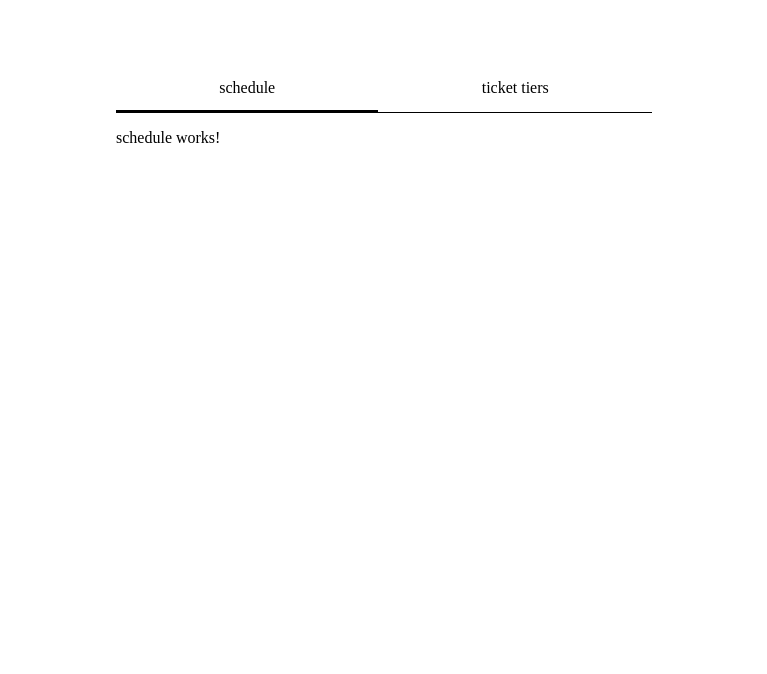
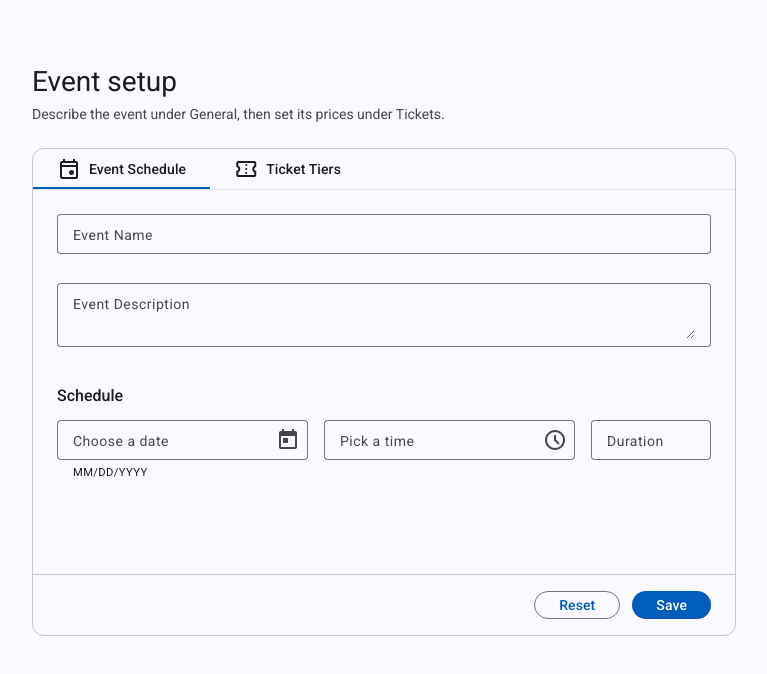
Before and after one commit to k1h1a1n/protean_assignment, an Angular app: page / in a window 1280 px wide. Shown: the top 674 px of the page, without its empty margins (256-1023 px from the left). Built offline with nearby package versions, Linux system fonts and the light colour scheme.

Commit message:
UI integrated

```diff
--- a/package.json
+++ b/package.json
@@ -11,10 +11,12 @@
   "private": true,
   "packageManager": "npm@12.0.1",
   "dependencies": {
+    "@angular/cdk": "^22.2.7",
     "@angular/common": "^22.0.0",
     "@angular/compiler": "^22.0.0",
     "@angular/core": "^22.0.0",
     "@angular/forms": "^22.0.0",
+    "@angular/material": "^22.2.7",
     "@angular/platform-browser": "^22.0.0",
     "@angular/router": "^22.0.0",
     "rxjs": "~7.8.0",
--- a/src/app/controls/schedule/schedule.html
+++ b/src/app/controls/schedule/schedule.html
@@ -1 +1,22 @@
-<p>schedule works!</p>
+<div class="container">
+
+    <mat-form-field appearance="outline" class="date">
+        <mat-label>Choose a date</mat-label>
+        <input matInput [matDatepicker]="datePicker" placeholder="MM/DD/YYYY">
+        <mat-hint>MM/DD/YYYY</mat-hint>
+        <mat-datepicker-toggle matIconSuffix [for]="datePicker"></mat-datepicker-toggle>
+        <mat-datepicker #datePicker></mat-datepicker>
+    </mat-form-field>
+
+    <mat-form-field appearance="outline" class="time">
+        <mat-label>Pick a time</mat-label>
+        <input matInput [matTimepicker]="timePicker" placeholder="HH:MM AM/PM">
+        <mat-timepicker-toggle matIconSuffix [for]="timePicker" />
+        <mat-timepicker #timePicker />
+    </mat-form-field>
+
+    <mat-form-field appearance="outline" class="duration">
+        <mat-label>Duration</mat-label>
+        <input matInput type="number" placeholder="In minutes">
+    </mat-form-field>
+</div>
--- a/src/app/controls/schedule/schedule.scss
+++ b/src/app/controls/schedule/schedule.scss
@@ -0,0 +1,17 @@
+.container {
+    display: flex;
+    flex-wrap: wrap;
+    gap: 1rem;
+}
+
+.date {
+  flex: 1 1 160px;
+}
+
+.time {
+  flex: 1 1 160px;
+}
+
+.duration {
+  flex: 0 1 120px;   // stays compact, doesn't stretch
+}
--- a/src/app/controls/ticket-tier/ticket-tier.html
+++ b/src/app/controls/ticket-tier/ticket-tier.html
@@ -1 +1,18 @@
-<p>ticket-tier works!</p>
+<div class="container">
+    <mat-form-field appearance="outline" class="name">
+        <mat-label>Tier name</mat-label>
+        <input #label matInput autocomplete="off" />
+        <!-- <mat-hint class="error">{{ shownIssues()[index].label }}</mat-hint> -->
+    </mat-form-field>
+
+    <mat-form-field appearance="outline" class="price">
+        <mat-label>Price</mat-label>
+        <input #price matInput type="number" min="0" step="0.01" inputmode="decimal" />
+        <!-- <span matTextSuffix>{{ currency() }}</span> -->
+        <!-- <mat-hint class="error">{{ shownIssues()[index].price }}</mat-hint> -->
+    </mat-form-field>
+
+    <button mat-icon-button type="button">
+        <mat-icon>delete</mat-icon>
+    </button>
+</div>
--- a/src/app/controls/ticket-tier/ticket-tier.ts
+++ b/src/app/controls/ticket-tier/ticket-tier.ts
@@ -1,7 +1,11 @@
 import { Component } from '@angular/core';
+import { MatButtonModule } from '@angular/material/button';
+import { MatFormFieldModule } from '@angular/material/form-field';
+import { MatIconModule } from '@angular/material/icon';
+import { MatInputModule } from '@angular/material/input';
 
 @Component({
-  imports: [],
+  imports: [MatFormFieldModule, MatInputModule , MatIconModule , MatButtonModule],
   selector: 'app-ticket-tier',
   styleUrl: './ticket-tier.scss',
   templateUrl: './ticket-tier.html',
--- a/src/app/event-setup/event-setup.html
+++ b/src/app/event-setup/event-setup.html
@@ -1,10 +1,54 @@
-<div class="event-setup">
-    <mat-tab-group>
-      <mat-tab label="schedule">
-        <app-schedule></app-schedule>
-      </mat-tab>
-      <mat-tab label="ticket tiers">
-        <app-ticket-tier></app-ticket-tier>
-      </mat-tab>
-    </mat-tab-group>
-</div>
+<main class="event-setup">
+    <header class="page-header">
+        <h1>Event setup</h1>
+        <p>Describe the event under General, then set its prices under Tickets.</p>
+    </header>
+    <form>
+        <mat-card appearance="outlined" class="form-card">
+            <mat-tab-group mat-stretch-tabs="false" mat-align-tabs="start">
+                <mat-tab>
+                    <ng-template mat-tab-label>
+                        <span class="tab-label">
+                            <mat-icon>event</mat-icon>
+                            Event Schedule
+                        </span>
+                    </ng-template>
+                    <div class="tab-body">
+                        <mat-form-field appearance="outline">
+                            <mat-label>Event Name</mat-label>
+                            <input matInput placeholder="Enter event name">
+                        </mat-form-field>
+
+                        <mat-form-field appearance="outline">
+                            <mat-label>Event Description</mat-label>
+                            <textarea matInput placeholder="Enter event description"></textarea>
+                        </mat-form-field>
+
+                        <fieldset class="group">
+                            <legend>Schedule</legend>
+                            <app-schedule></app-schedule>
+                        </fieldset>
+                    </div>
+                </mat-tab>
+                <mat-tab label="Ticket Tiers">
+                    <ng-template mat-tab-label>
+                        <span class="tab-label">
+                            <mat-icon>confirmation_number</mat-icon>
+                            Ticket Tiers
+                        </span>
+                    </ng-template>
+                    <div class="tab-body">
+                        <fieldset class="group">
+                            <legend>Ticket Tiers</legend>
+                            <app-ticket-tier></app-ticket-tier>
+                        </fieldset>
+                    </div>
+                </mat-tab>
+            </mat-tab-group>
+            <footer class="form-actions">
+                <button mat-stroked-button type="button">Reset</button>
+                <button mat-flat-button type="submit">Save</button>
+            </footer>
+        </mat-card>
+    </form>
+</main>
--- a/src/app/event-setup/event-setup.scss
+++ b/src/app/event-setup/event-setup.scss
@@ -1,7 +1,61 @@
 .event-setup {
-  max-width: 600px;
+  max-width: 48rem;
   width: 100%;
-  margin : 2rem auto;
+  margin: 2rem auto;
   padding: 2rem;
-  box-sizing: border-box;    /* padding stays inside the width */
+  box-sizing: border-box;
 }
+
+.page-header {
+  margin-bottom: 1.5rem;
+
+  h1 {
+    margin: 0;
+    font: var(--mat-sys-headline-medium);
+  }
+
+  p {
+    margin: 0.25rem 0 0;
+    color: var(--mat-sys-on-surface-variant);
+  }
+}
+
+.tab-body {
+  box-sizing: border-box;
+  min-height: 24rem;
+  display: flex;
+  flex-direction: column;
+  gap: 0.5rem;
+  padding: 1.5rem;
+}
+
+// <fieldset> groups related inputs; remove its default border and padding.
+.group {
+  min-width: 0;
+  margin: 0.5rem 0 0;
+  padding: 0;
+  border: 0;
+
+  legend {
+    margin-bottom: 0.75rem;
+    padding: 0;
+    font: var(--mat-sys-title-medium);
+    color: var(--mat-sys-on-surface);
+  }
+}
+
+// Buttons on the right, with a line above that separates them from the tabs.
+.form-actions {
+  display: flex;
+  justify-content: flex-end;
+  align-items: center;
+  gap: 0.75rem;
+  padding: 1rem 1.5rem;
+  border-top: 1px solid var(--mat-sys-outline-variant);
+}
+
+.tab-label {
+  display: inline-flex;
+  align-items: center;
+  gap: 0.5rem;
+}
--- a/src/index.html
+++ b/src/index.html
@@ -1,11 +1,21 @@
 <!doctype html>
 <html lang="en">
   <head>
-  <meta charset="utf-8">
+    <meta charset="utf-8" />
     <title>Assesment</title>
-  <base href="/">
-  <meta name="viewport" content="width=device-width, initial-scale=1">
-  <link rel="icon" type="image/x-icon" href="favicon.ico">
+    <base href="/" />
+    <meta name="viewport" content="width=device-width, initial-scale=1" />
+    <link rel="icon" type="image/x-icon" href="favicon.ico" />
+    <link rel="preconnect" href="https://fonts.googleapis.com" />
+    <link rel="preconnect" href="https://fonts.gstatic.com" crossorigin />
+    <link
+      href="https://fonts.googleapis.com/css2?family=Roboto:wght@300;400;500&display=swap"
+      rel="stylesheet"
+    />
+    <link
+      href="https://fonts.googleapis.com/icon?family=Material+Symbols+Outlined"
+      rel="stylesheet"
+    />
   </head>
   <body>
     <app-root></app-root>
--- a/src/styles.scss
+++ b/src/styles.scss
@@ -1 +1,53 @@
+// Include theming for Angular Material with `mat.theme()`.
+// This Sass mixin will define CSS variables that are used for styling Angular Material
+// components according to the Material 3 design spec.
+// Learn more about theming and how to use it for your application's
+// custom components at https://material.angular.dev/guide/theming
+@use '@angular/material' as mat;
+
+html {
+  height: 100%;
+  @include mat.theme(
+    (
+      color: (
+        primary: mat.$azure-palette,
+        tertiary: mat.$blue-palette,
+      ),
+      typography: Roboto,
+      // Negative density makes fields and buttons more compact (0 is Material's default).
+      density: -4,
+    )
+  );
+
+  @include mat.icon-button-density(-2);
+
+  @include mat.form-field-overrides((
+    container-text-size: 0.75rem,       // typed text + placeholder (default 1rem)
+    outlined-label-text-size: 0.875rem,  // the label
+    subscript-text-size: 0.7rem,         // hint + error
+  ));
+
+   @include mat.tabs-overrides((
+    container-height: 2.5rem,
+  ));
+}
+
+body {
+  // Default the application to a light color theme. This can be changed to
+  // `dark` to enable the dark color theme, or to `light dark` to defer to the
+  // user's system settings.
+  color-scheme: light;
+
+  // Set a default background, font and text colors for the application using
+  // Angular Material's system-level CSS variables. Learn more about these
+  // variables at https://material.angular.dev/guide/system-variables
+  background-color: var(--mat-sys-surface);
+  color: var(--mat-sys-on-surface);
+  font: var(--mat-sys-body-medium);
+
+  // Reset the user agent margin.
+  margin: 0;
+  height: 100%;
+}
+
 /* You can add global styles to this file, and also import other style files */
```
Also changed, not shown: src/app/controls/schedule/schedule.ts (+10 -3 lines), src/app/event-setup/event-setup.ts (+8 -2 lines), 1 other file (tests, documents, lock files or other folders). Lines whose indentation alone changed are shown as unchanged.
